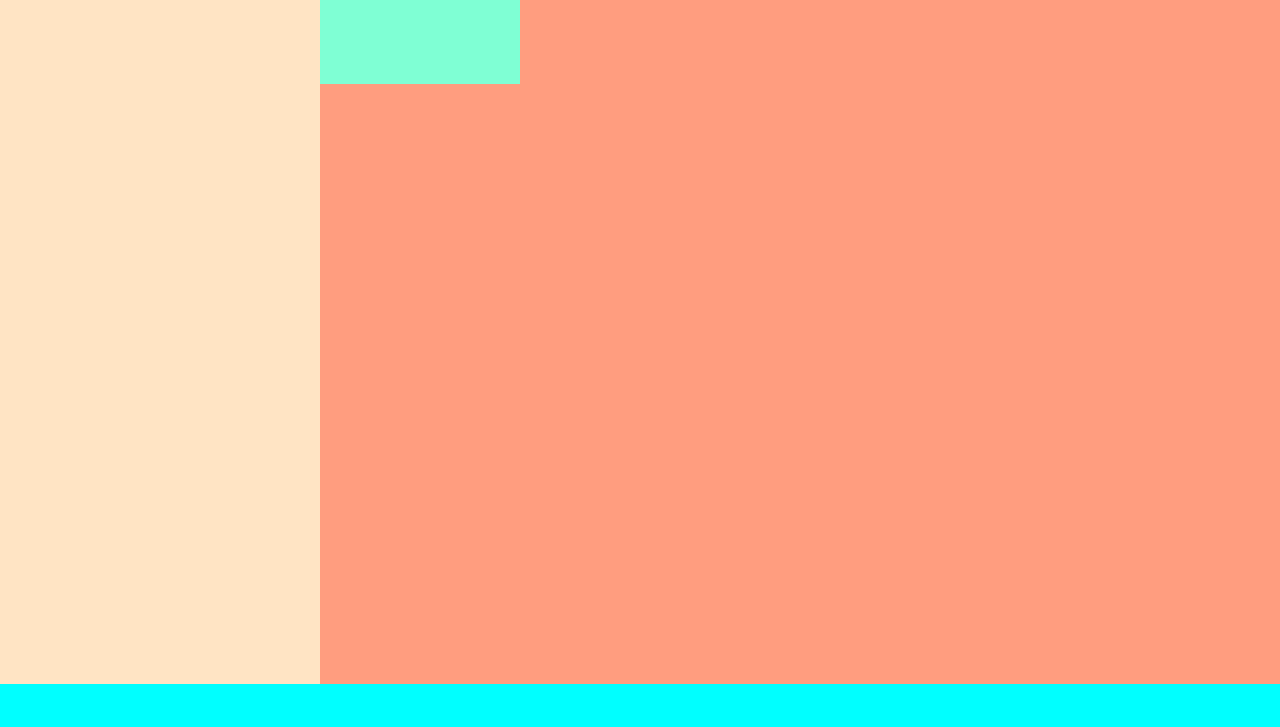
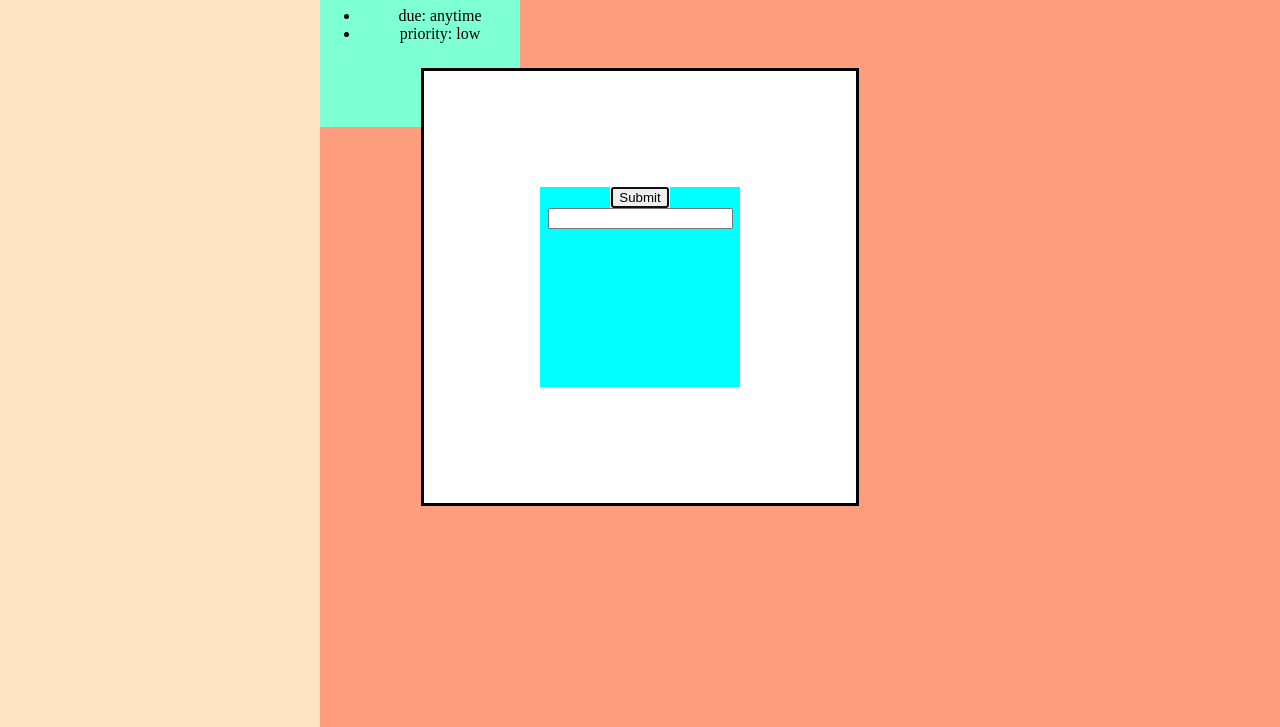
Before and after one commit to JDL001J/to-do-list-wp, a website built with webpack: page dist/index.html in a window 1280 px wide. Shown: the part 153-880 px from the top of the page. Before the commit the page ends 837 px from the top, so only its background shows below. Built offline with nearby package versions, Linux system fonts and the light colour scheme.

Commit message:
add dialog_box and showmodal

```diff
--- a/src/dialog_box.js
+++ b/src/dialog_box.js
@@ -1,13 +1,37 @@
+// import { createItem } from "./create_item";
+
 import { createItem } from "./create_item";
 
 export const dialogBox = () => {
 
     const box = document.createElement('dialog');
     box.setAttribute('id', 'dialog-box');
-    const body = document.querySelector('#body')
+    const form = document.createElement('form');
+    const inputTitle = document.createElement("input");
 
-    body.appendChild(box);
-    box.showModal()
+    const submit = document.createElement("button");
+    submit.setAttribute('type', 'submit');
+    submit.textContent = "Submit"
+    form.appendChild(submit)
+
+
+
+form.appendChild(inputTitle);
+box.appendChild(form);
+
+
+   const body = document.querySelector("#body");
+
+
+   body.appendChild(box)
+
+   document.querySelector("form").addEventListener("submit", (e) => {
+    e.preventDefault();
+    createItem()
+  });
+
+
+box.show()
 
 
 }
--- a/src/index.js
+++ b/src/index.js
@@ -1,6 +1,7 @@
 
 import {onLoad} from './onLoad.js';
-
+import {dialogBox} from './dialog_box';
 
 
 onLoad();
+dialogBox()
--- a/src/style.css
+++ b/src/style.css
@@ -1,12 +1,14 @@
-*{
-    margin: 0;
-    padding: 0;
 
-}
 
 body {
     background-color: aqua;
-
+    margin: 0;
+    padding: 0;
+    display: flex;
+    flex-direction: column;
+    text-align: center;
+    justify-content: center;
+    align-items: center;
 }
 
 #content{
@@ -43,9 +45,34 @@ display: flex;
     width: 40px;
     background-color: red;
 }
-
-.dialog-box{
+#dialog-box{
     height: 400px;
     width: 400px;
-    background-color: black;
+    display: flex;
+    flex-direction: column;
+    justify-content: center;
+    align-items: center;
+    align-self: center;
 }
+#dialog-box::backdrop{
+
+
+
+    display: flex;
+    flex-direction: column;
+    justify-content: center;
+    align-items: center;
+    align-self: center;
+
+
+
+ }
+
+ form {
+    background-color: aqua;
+    height: 200px;
+    width: 200px;
+ }
+ input{
+
+ }
```
Also changed, not shown: dist/index.html, dist/main.js.
